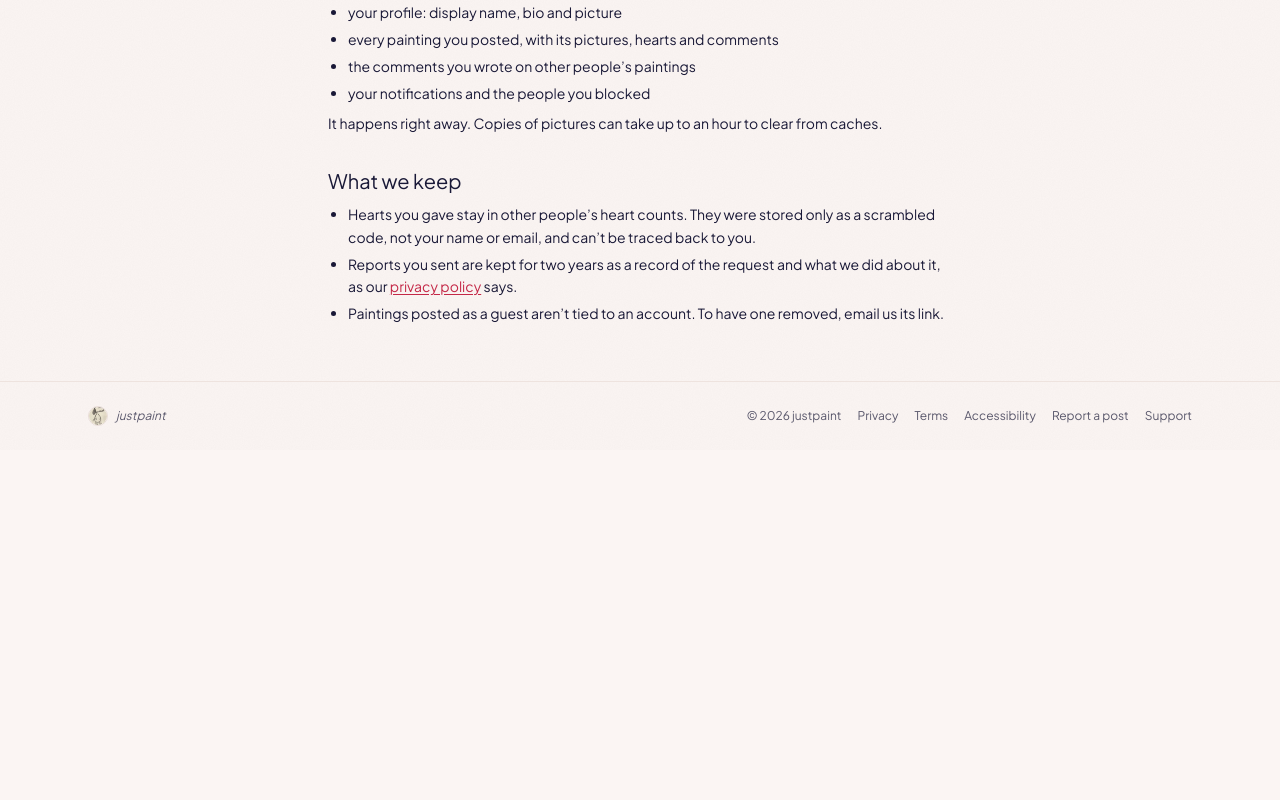
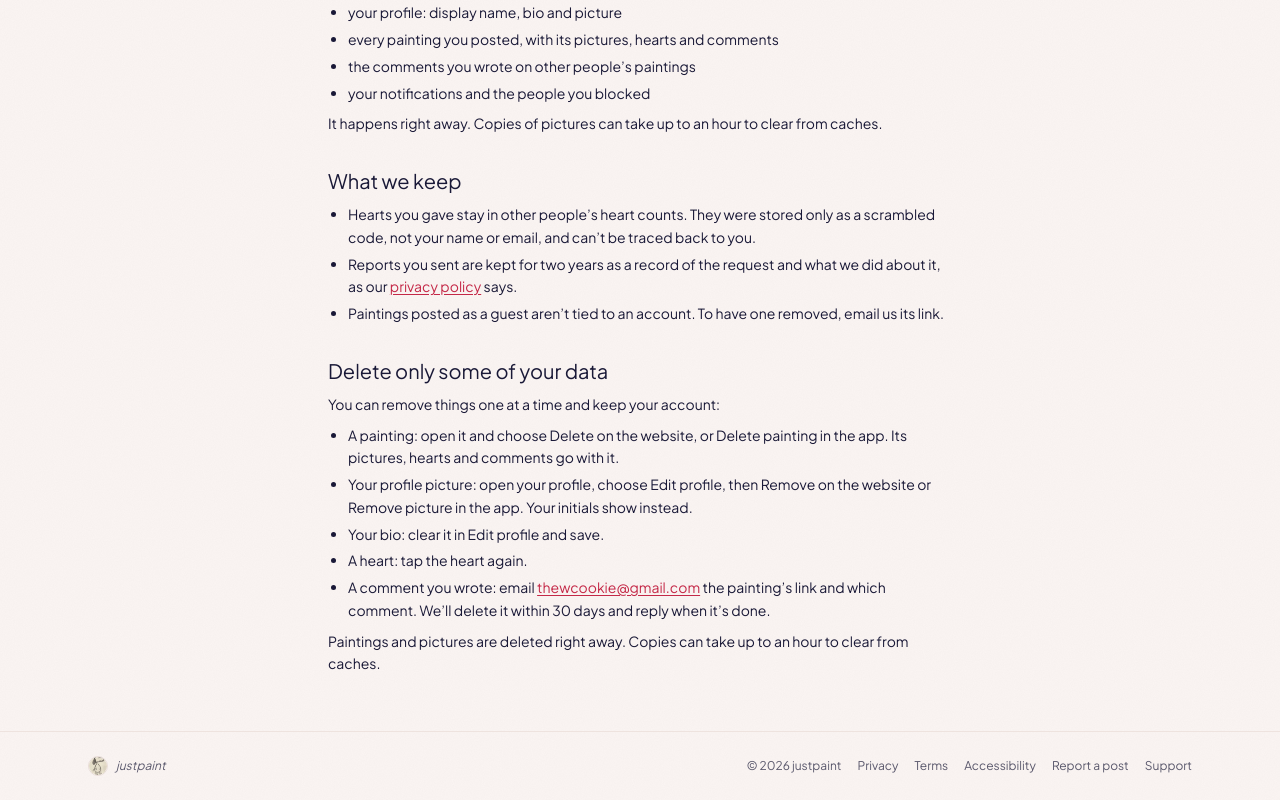
Before and after one commit to FammyFams/justpaint, a Next.js app: page /delete-account in a window 1280 px wide. Shown: the part 794-1594 px from the top of the page. Before the commit the page ends 1244 px from the top, so only its background shows below. Built offline with nearby package versions, Linux system fonts and the light colour scheme; no server answers.

Commit message:
Delete-account page: how to delete only some of your data
For Google Play's data safety form, which links to
/delete-account#some-data: paintings, profile picture, bio, hearts, and
comments by email.

Co-Authored-By: Claude Opus 5.5 <noreply@anthropic.com>

```diff
--- a/app/delete-account/page.tsx
+++ b/app/delete-account/page.tsx
@@ -99,6 +99,38 @@ export default function DeleteAccountPage() {
             </li>
           </ul>
         </section>
+
+        {/* Linked from Google Play's data safety form as the "delete some
+            data" page: /delete-account#some-data. */}
+        <section id="some-data" className="scroll-mt-20">
+          <h2 className="mb-2 font-heading text-xl">Delete only some of your data</h2>
+          <p>You can remove things one at a time and keep your account:</p>
+          <ul className="mt-2 list-disc space-y-1 pl-5">
+            <li>
+              A painting: open it and choose Delete on the website, or Delete
+              painting in the app. Its pictures, hearts and comments go with it.
+            </li>
+            <li>
+              Your profile picture: open your profile, choose Edit profile, then
+              Remove on the website or Remove picture in the app. Your initials
+              show instead.
+            </li>
+            <li>Your bio: clear it in Edit profile and save.</li>
+            <li>A heart: tap the heart again.</li>
+            <li>
+              A comment you wrote: email{" "}
+              <a href={`mailto:${EMAIL}?subject=Delete%20my%20comment`} className={link}>
+                {EMAIL}
+              </a>{" "}
+              the painting&rsquo;s link and which comment. We&rsquo;ll delete
+              it within 30 days and reply when it&rsquo;s done.
+            </li>
+          </ul>
+          <p className="mt-2">
+            Paintings and pictures are deleted right away. Copies can take up to
+            an hour to clear from caches.
+          </p>
+        </section>
       </div>
     </main>
   );
```
